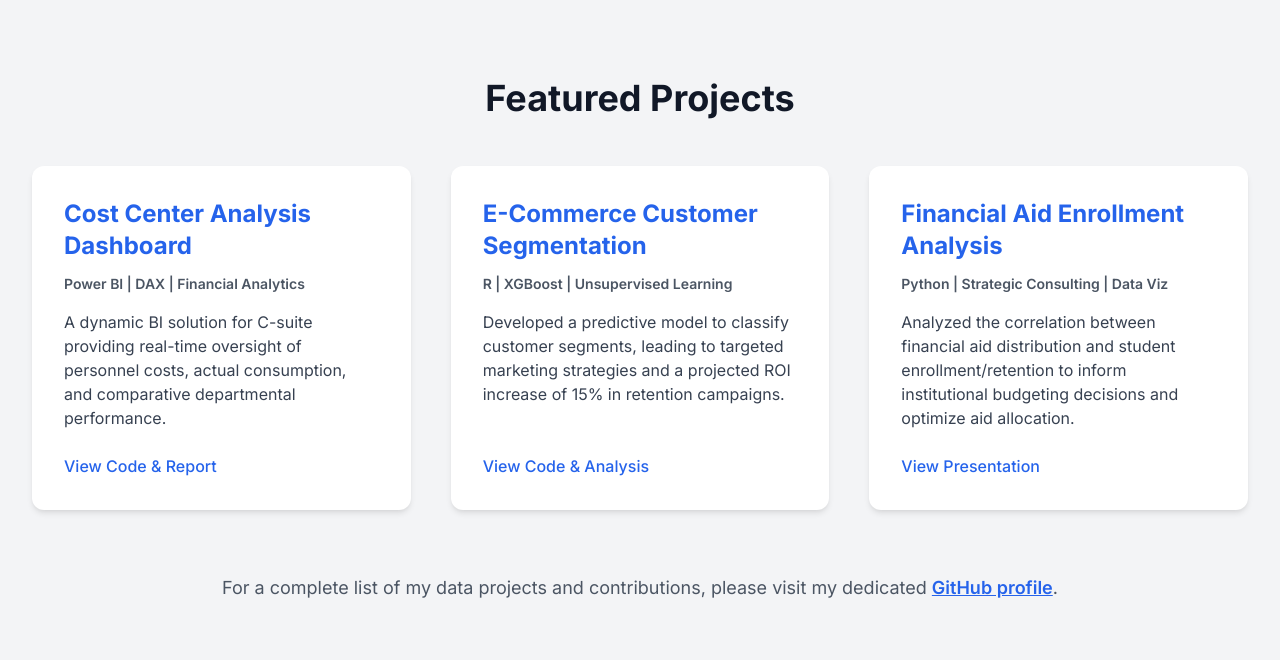
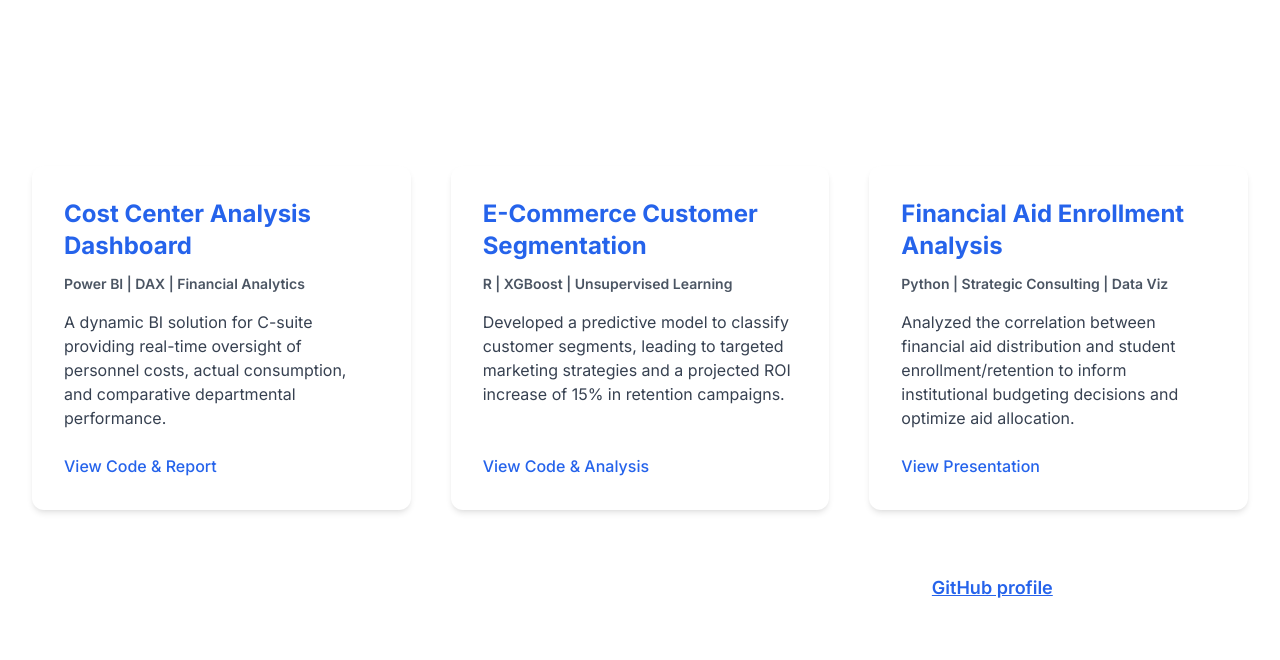
Before and after one commit to Data-With-Kuda/Data-With-Kuda.github.io, a plain HTML site: page index.html in a window 1280 px wide. Shown: the part 1200-1860 px from the top of the page. Drawn offline with nearby package versions, Linux system fonts and the light colour scheme.

Commit message:
Change projects section background to white

```diff
--- a/index.html
+++ b/index.html
@@ -169,9 +169,9 @@
     </section>
 
     <!-- Projects Section (Light Background for Clarity) -->
-    <section id="projects-section" class="section-bg py-20 bg-gray-100">
+    <section id="projects-section" class="section-bg py-20 bg-white">
         <div class="max-w-7xl mx-auto px-4 sm:px-6 lg:px-8">
-            <h2 class="text-4xl font-bold text-gray-900 mb-12 text-center">Featured Projects</h2>
+            <h2 class="text-4xl font-bold text-white mb-12 text-center">Featured Projects</h2>
 
             <div class="grid md:grid-cols-2 lg:grid-cols-3 gap-10">
 
@@ -231,7 +231,7 @@
 
             </div>
 
-            <p class="text-center text-gray-600 mt-16 text-lg">
+            <p class="text-center text-white mt-16 text-lg">
                 For a complete list of my data projects and contributions, please visit my dedicated
                 <a href="https://github.com/Data-With-Kuda" target="_blank" class="text-blue-600 hover:text-blue-800 underline font-semibold">GitHub profile</a>.
             </p>
```
